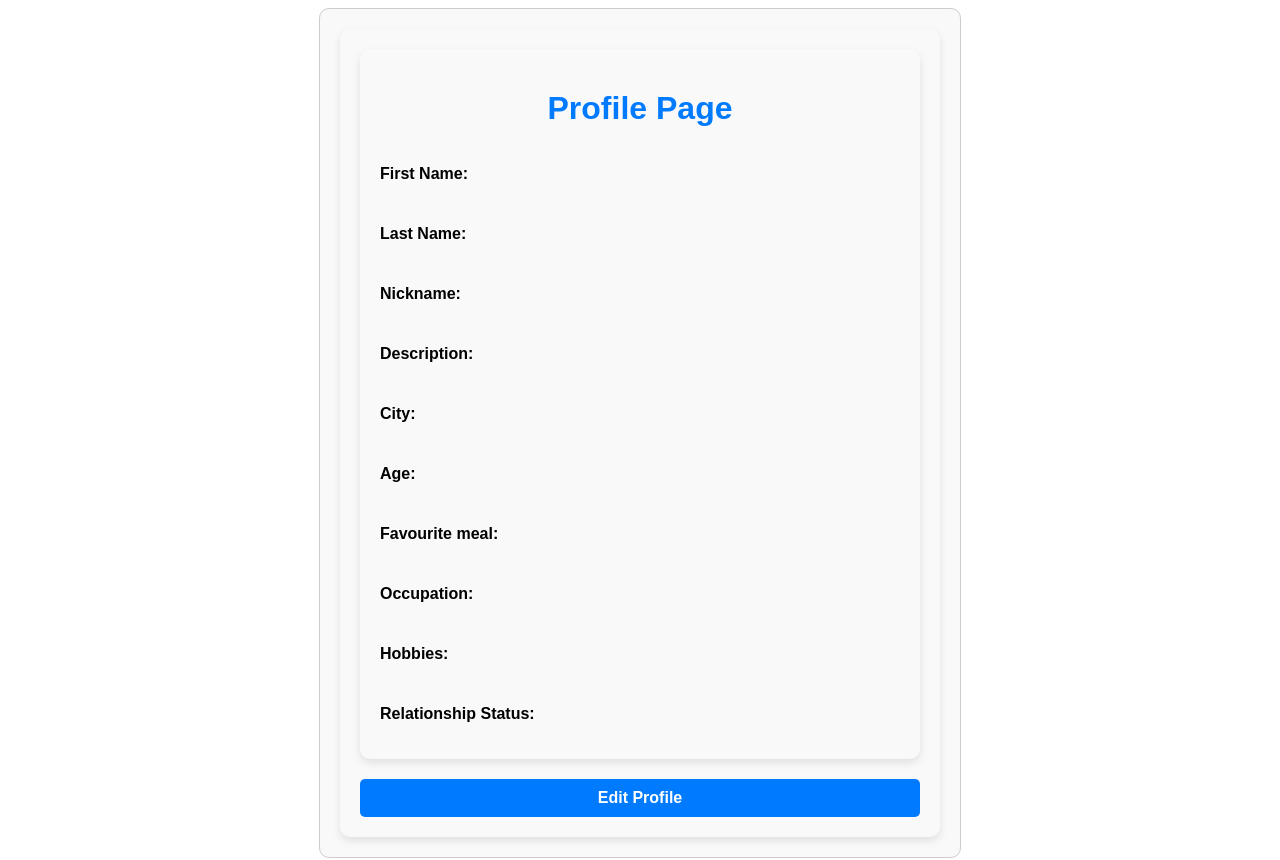
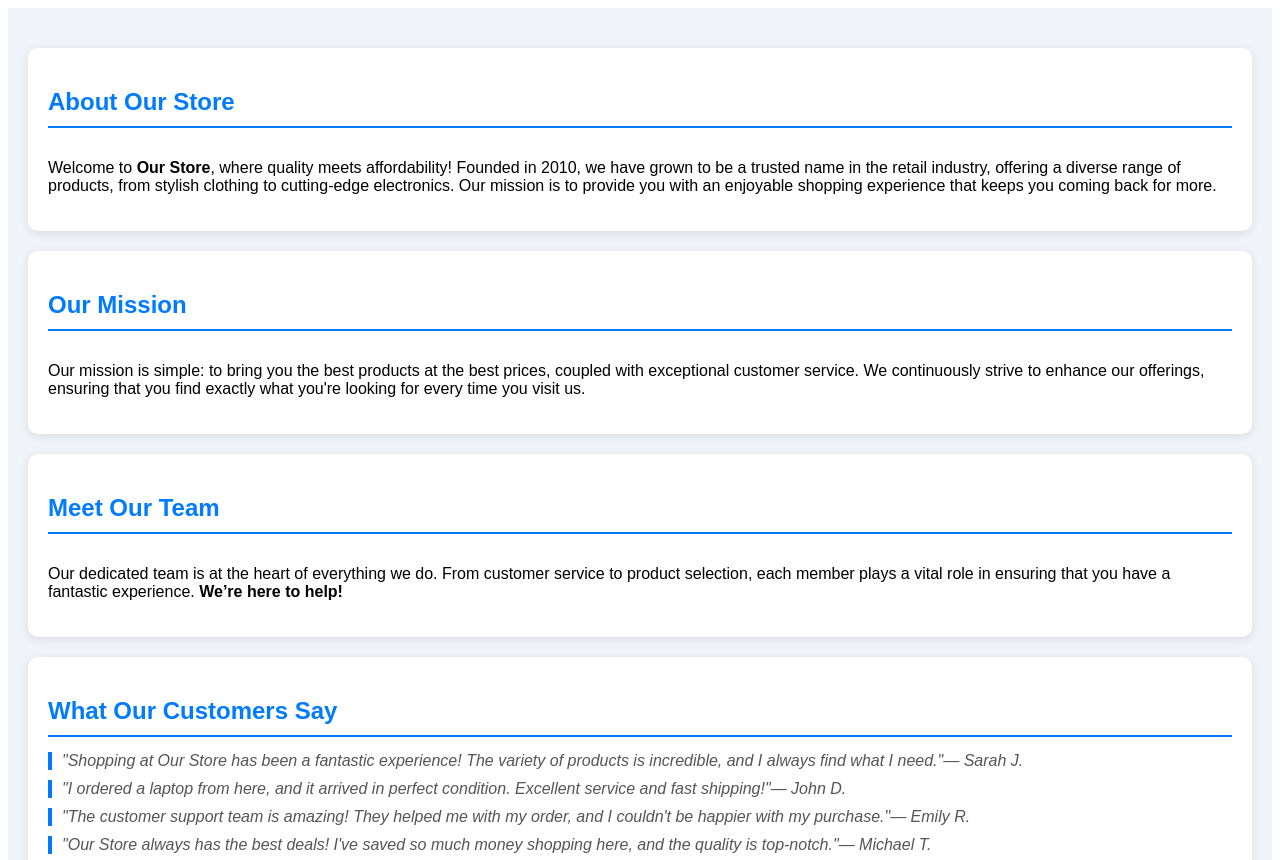
Before and after one commit to Mmishaaa/SVCH, a React (Vite) app in the folder labrab2/: page / in a window 1280 px wide. Shown: the top 860 px of the page. Built offline with nearby package versions, Linux system fonts and the light colour scheme.

Commit message:
add rouer

```diff
--- a/labrab2/package.json
+++ b/labrab2/package.json
@@ -11,7 +11,8 @@
   },
   "dependencies": {
     "react": "^18.3.1",
-    "react-dom": "^18.3.1"
+    "react-dom": "^18.3.1",
+    "react-router-dom": "^6.27.0"
   },
   "devDependencies": {
     "@eslint/js": "^9.11.1",
--- a/labrab2/src/App.jsx
+++ b/labrab2/src/App.jsx
@@ -1,10 +1,11 @@
-import ProfilePage from "./pages/profilePage"
+import { BrowserRouter } from "react-router-dom/dist"
+import AppRouter from "./routers/appRouter"
 
 function App() {
   return (
-    <>
-      <ProfilePage></ProfilePage>
-    </>
+    <BrowserRouter>
+      <AppRouter/>
+    </BrowserRouter>
   )
 }
 
--- /dev/null
+++ b/labrab2/src/routers/appRouter.jsx
@@ -0,0 +1,17 @@
+import { Route, Routes } from "react-router-dom"
+import { privateRoutes } from "./routesList"
+
+const AppRouter = () => {
+  const routes = privateRoutes.map(route =>
+    <Route key={route.title}
+        path={route.path}
+        element={route.element}
+    />
+)
+
+  return (
+    <Routes>{routes}</Routes>
+  )
+}
+
+export default AppRouter;
--- a/labrab2/src/routers/routesList.js
+++ b/labrab2/src/routers/routesList.jsx
@@ -1,4 +1,6 @@
 import AboutPage from "../components/aboutContent";
+import NotFoundPage from "../pages/NotFound";
+import ProfilePage from "../pages/profilePage"
 
 export const privateRoutes = [
   { title: "About", path: "/", element: <AboutPage /> },
```
Also changed, not shown: 1 other file (tests, documents, lock files or other folders).
